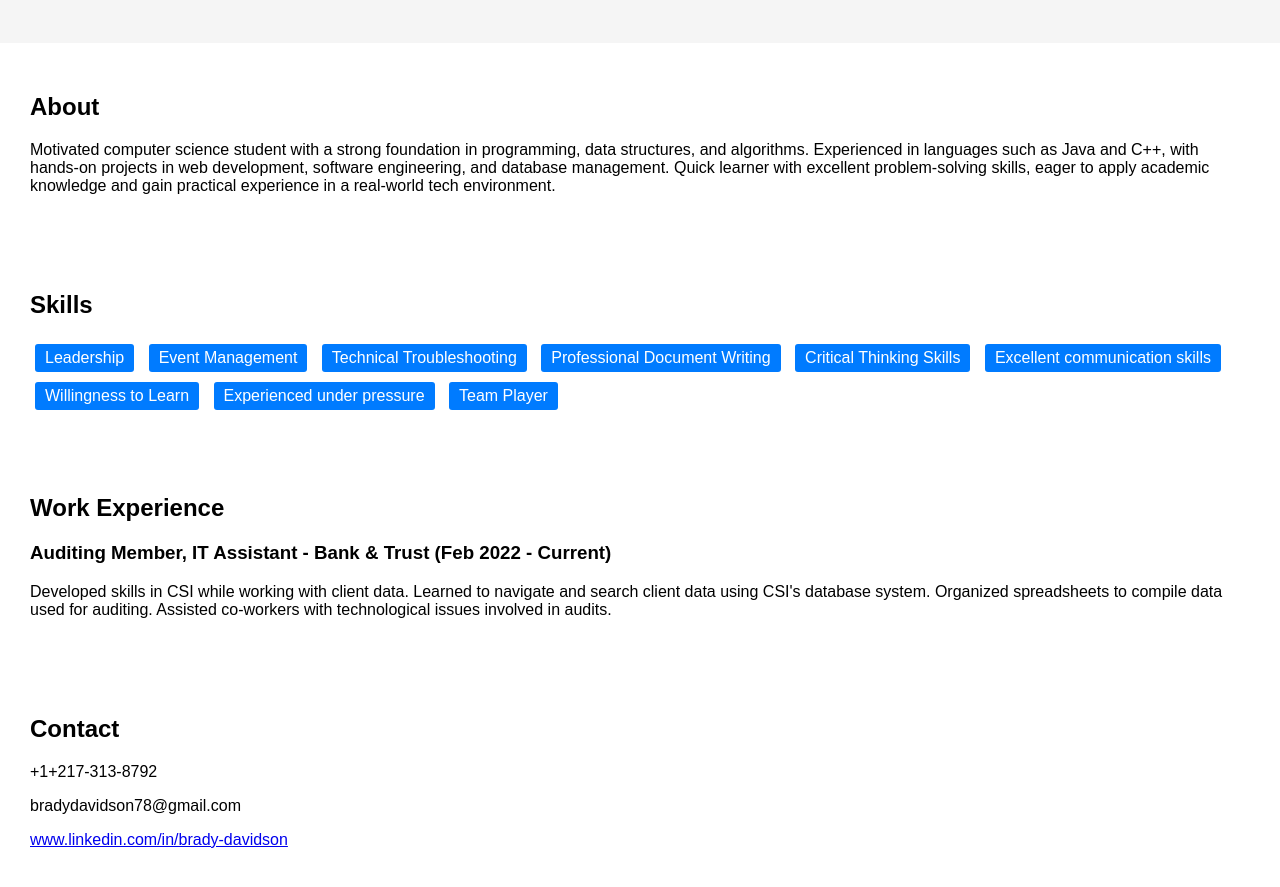
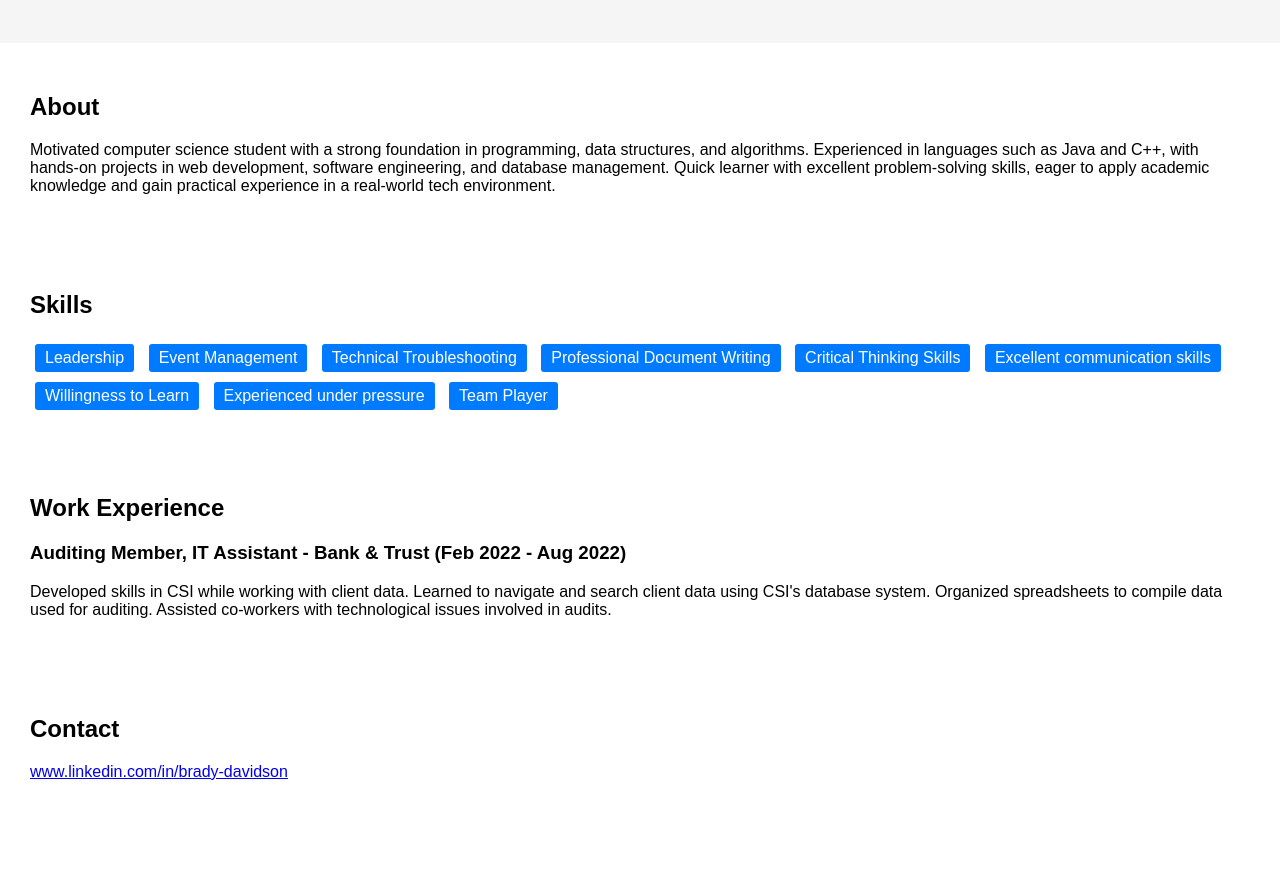
Before and after one commit to bradyd78/bradyd78.github.io, a plain HTML site: page index.html in a window 1280 px wide. Shown: the part 131-1018 px from the top of the page. After the commit the page ends 958 px from the top, so only its background shows below. Drawn offline with Linux system fonts and the light colour scheme.

Commit message:
Update index.html

```diff
--- a/index.html
+++ b/index.html
@@ -34,14 +34,12 @@
 
     <div class="section">
         <h2>Work Experience</h2>
-        <h3>Auditing Member, IT Assistant - Bank & Trust (Feb 2022 - Current)</h3>
+        <h3>Auditing Member, IT Assistant - Bank & Trust (Feb 2022 - Aug 2022)</h3>
         <p>Developed skills in CSI while working with client data. Learned to navigate and search client data using CSI's database system. Organized spreadsheets to compile data used for auditing. Assisted co-workers with technological issues involved in audits.</p>
     </div>
 
     <div class="section">
         <h2>Contact</h2>
-        <p>+1+217-313-8792</p>
-        <p>bradydavidson78@gmail.com</p>
         <p><a href="www.linkedin.com/in/brady-davidson">www.linkedin.com/in/brady-davidson</a></p>
     </div>
 </body>
```
